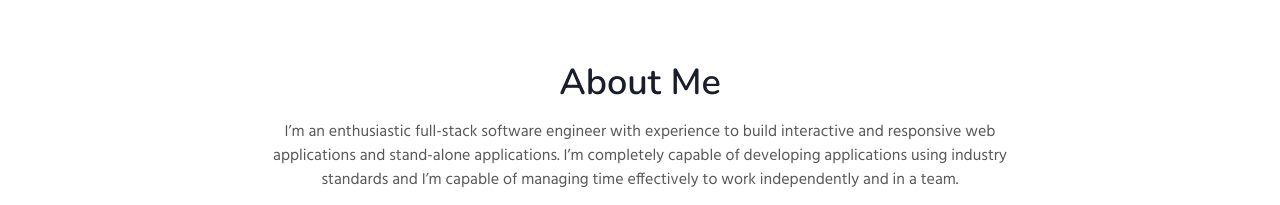
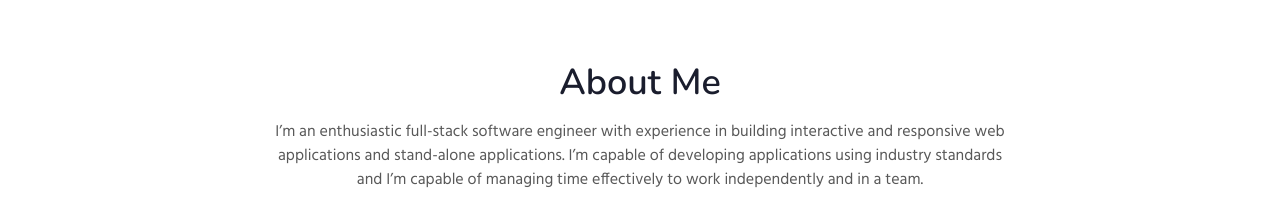
Before and after one commit to Chinthani96/Chinthani96.github.io, a website: page index.html in a window 1280 px wide. Shown: the part 802-1007 px from the top of the page. Drawn offline with nearby package versions, Linux system fonts and the light colour scheme.

Commit message:
Change description in About me

```diff
--- a/index.html
+++ b/index.html
@@ -55,8 +55,8 @@
         <div class="container py-md-3">
             <div class="heading text-center mx-auto">
                 <h3 class="head">About Me</h3>
-                <p class="my-3 head"> I’m an enthusiastic full-stack software engineer with experience to build
-                    interactive and responsive web applications and stand-alone applications. I’m completely capable of
+                <p class="my-3 head"> I’m an enthusiastic full-stack software engineer with experience in building
+                    interactive and responsive web applications and stand-alone applications. I’m capable of
                     developing applications using industry standards and I’m capable of managing time effectively to
                     work independently and in a team.
                 </p>
@@ -435,7 +435,7 @@
         <div class="container">
             <h4 class="head text-white">Thank you!</h4>
             <br>
-            <h6 class="head text-white">Connect with me through | +94 77 5323514 | chinthani.seneviratne@gmail.com</h6>
+            <h6 class="head text-white">Connect with me through : +9477 532 3514 | chinthani.seneviratne@gmail.com</h6>
             <br>
             <div class="social-icons">
                 <a href="https://github.com/Chinthani96"><span><i class="fab fa-github-square"></i></span></a>
```
